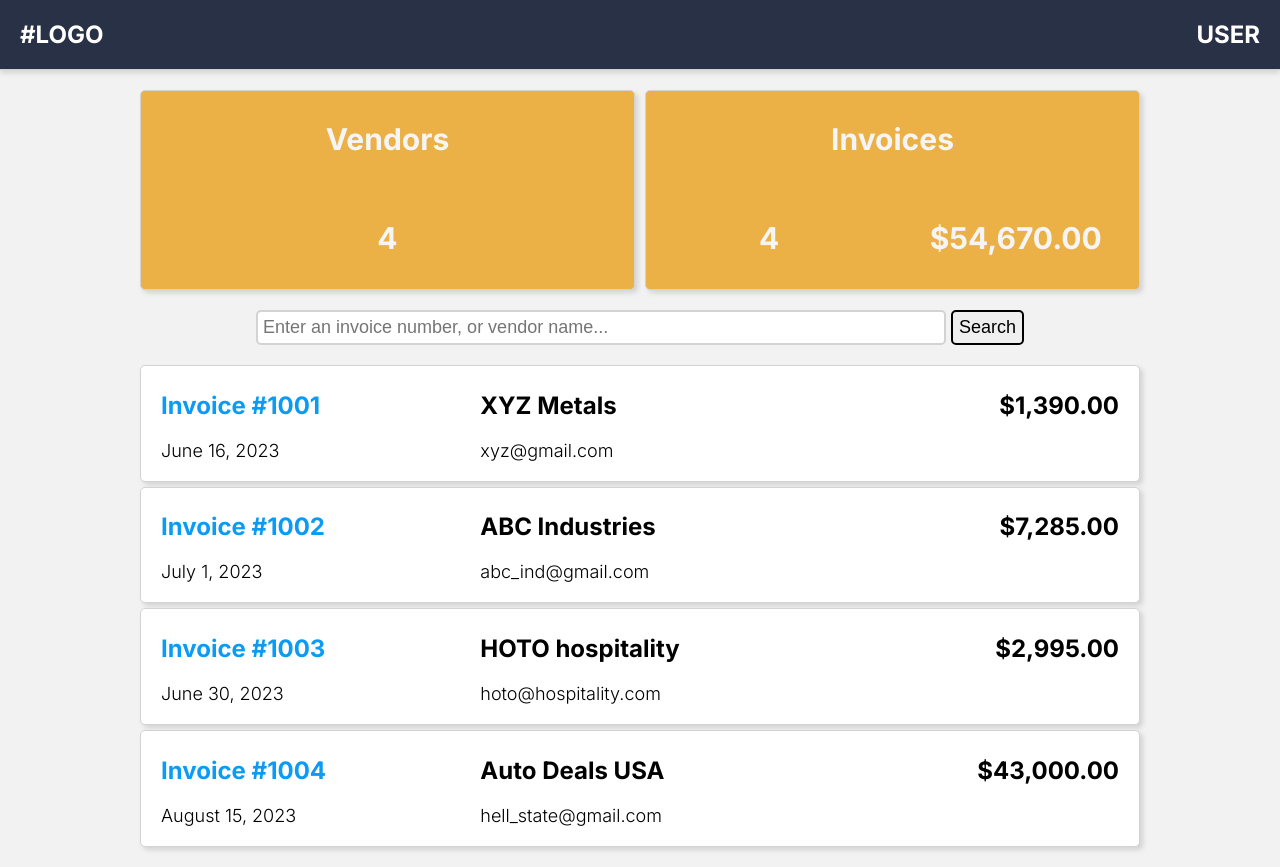
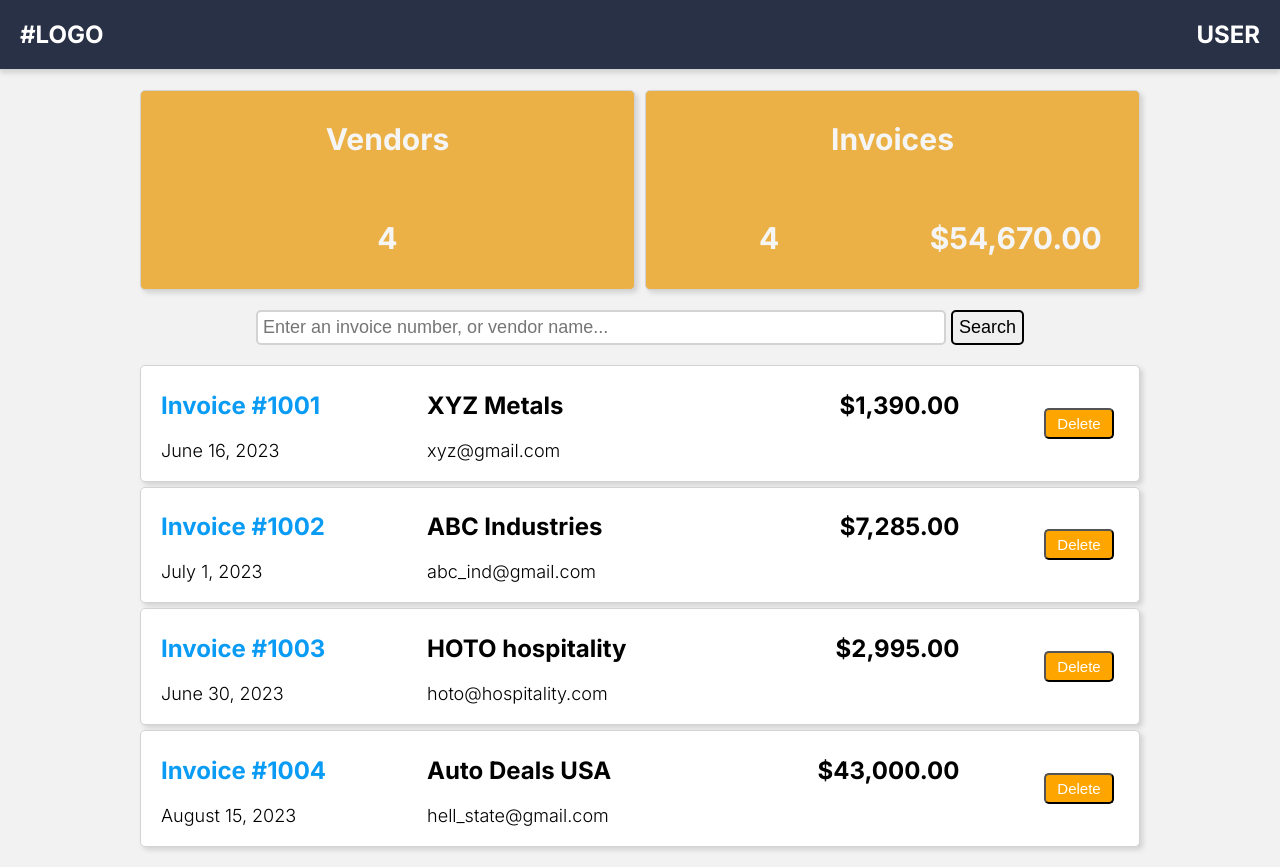
Before and after one commit to DarwinsCorn/InvoiceApp, a React (Vite) app: page /invoices in a window 1280 px wide. Built offline with nearby package versions, Linux system fonts and the light colour scheme.

Commit message:
added delete button design to the invoices strip

```diff
--- a/src/css/invoices.module.css
+++ b/src/css/invoices.module.css
@@ -58,7 +58,7 @@
     background-color: white;
     padding: 5px 20px;
     display: grid;
-    grid-template-columns: repeat(3, 1fr);
+    grid-template-columns: 10fr 2fr;
     width: 80vw;
     max-width: 1000px;
     transition: scale 0.5s;
@@ -66,6 +66,12 @@
 
 .strip:hover {
     scale: 0.98;
+}
+
+.stripInvoiceFields {
+    display: grid;
+    grid-template-columns: repeat(3, 1fr);
+    /* border: 2px solid red; */
 }
 
 .invcolor {
@@ -89,3 +95,15 @@
     /* border: 2px solid red; */
     text-align: right;
 }
+
+/* .deleteBtn {
+    font-size: 15px;
+    border-radius: 5px;
+    padding: 5px 20px;
+    margin: 5px;
+    margin-left: 20px;
+} */
+
+.align {
+    align-items:last baseline;
+}
--- a/src/css/vendors.module.css
+++ b/src/css/vendors.module.css
@@ -62,12 +62,13 @@ input[type=button][id=add] {
     margin-bottom: 20px;
 }
 
-input[type=button],[id=del],[id=inv] {
+input[type=button] {
     font-size: 15px;
     border-radius: 5px;
     padding: 5px;
     margin: 5px;
     margin-left: 20px;
+    width: 70px;
 }
 
 .addDelDiv {
--- a/src/pages/invoices.jsx
+++ b/src/pages/invoices.jsx
@@ -51,6 +51,7 @@ export default function Invoices() {
     const invoices = result.map(inv => (
         <Link key={inv.id} to={`${inv.id}`}>
             <div className={classes.strip}>
+                <div className={classes.stripInvoiceFields}>
                     <div>
                         <h2 className={classes.invcolor}>Invoice #{inv.id}</h2>
                         <h2 className={classes.normalFont18}>{date.format(new Date(inv.date))}</h2>
@@ -61,6 +62,10 @@ export default function Invoices() {
                     </div>
                     <div className={classes.rightAlign}>
                         <h2>{currency.format(inv.amt)}</h2>
+                    </div>
+                </div>
+                <div className={`${classes.center} ${classes.align}`}>
+                    <input type="button" value="Delete" />
                 </div>
             </div>
         </Link>
```
Lines whose indentation alone changed are shown as unchanged.
